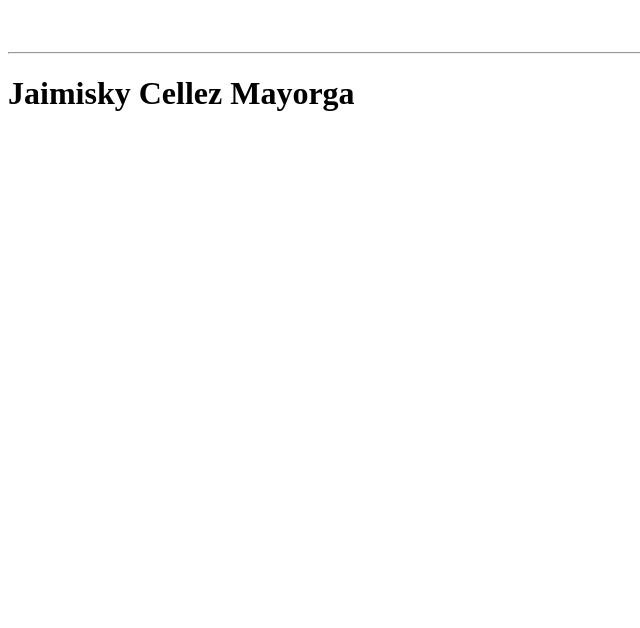
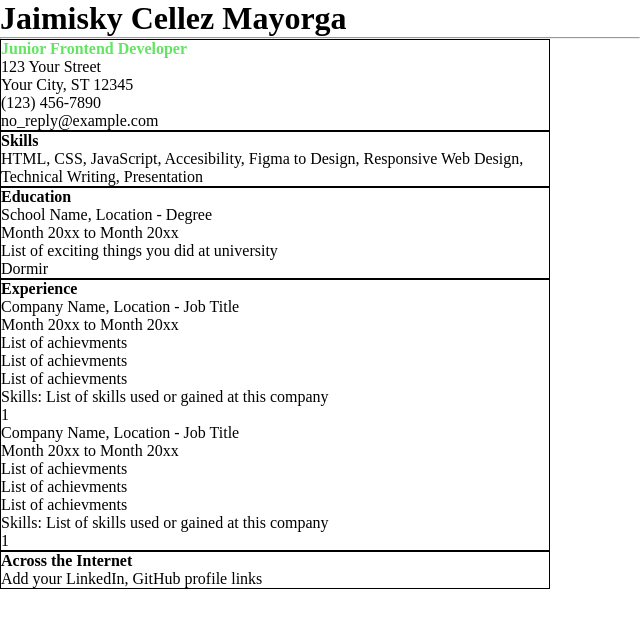
Before and after one commit to T4t1n/Web-design-and-programming, a plain HTML site: page Projects/6-Single-Page CV/index.html in a window 1280 px wide. Shown: the whole page, without its empty margins (0-640 px from the left). Drawn offline with Linux system fonts and the light colour scheme.

Commit message:
learning 18/5/25

```diff
--- a/Projects/6-Single-Page CV/index.html
+++ b/Projects/6-Single-Page CV/index.html
@@ -4,14 +4,69 @@
     <meta charset="UTF-8">
     <meta name="viewport" content="width=device-width, initial-scale=1.0">
     <title>Single-Page CV</title>
+    <link rel="stylesheet" href="style.css">
 </head>
 <body>
     <header>
-        <br>
-        <br>
+        <h1>Jaimisky Cellez Mayorga</h1>
         <hr>
-        <h1>Jaimisky Cellez Mayorga</h1>
     </header>
+    <body>
+        <main>
+            <section class="info seccion">
+                <h4 class="info--title__green">Junior Frontend Developer</h2>
+                <p>123 Your Street</p>
+                <p>Your City, ST 12345</p>
+                <p>(123) 456-7890</p>
+                <p>no_reply@example.com</p>
+            </section>
+            <section class="skills seccion">
+                <h4>Skills</h4>
+                <p>HTML, CSS, JavaScript, Accesibility,
+                    Figma to Design, Responsive Web Design, Technical Writing, Presentation
+                </p>
+            </section>
+            <section class="education seccion">
+                <h4>Education</h4>
+                <p>School Name, Location - Degree</p>
+                <p>Month 20xx to Month 20xx</p>
+                <p>List of exciting things you did at university</p>
+                <ul>
+                    <li>Dormir</li>
+                </ul>
+            </section>
+            <section class="experience seccion">
+                <h4>Experience</h4>
+                <p>Company Name, Location - Job Title</p>
+                <p>Month 20xx to Month 20xx</p>
+                <ul>
+                    <li>List of achievments</li>
+                    <li>List of achievments</li>
+                    <li>List of achievments</li>
+                </ul>
+                <p>Skills: List of skills used or gained at this company</p>
+                <ul>
+                    <li>1</li>
+                </ul>
+                <p>Company Name, Location - Job Title</p>
+                <p>Month 20xx to Month 20xx</p>
+                <ul>
+                    <li>List of achievments</li>
+                    <li>List of achievments</li>
+                    <li>List of achievments</li>
+                </ul>
+                <p>Skills: List of skills used or gained at this company</p>
+                <ul>
+                    <li>1</li>
+                </ul>
+            </section>
+            <section class="acrosstheinternet seccion">
+                <h4>Across the Internet</h4>
+                <p>Add your LinkedIn, GitHub profile links</p>
+            </section>
+
+        </main>
+    </body>
 
 </body>
 </html>
--- /dev/null
+++ b/Projects/6-Single-Page CV/style.css
@@ -0,0 +1,22 @@
+/* Reset */
+* {
+    margin: 0;
+    padding: 0;
+    box-sizing: border-box;
+}
+
+
+hr {
+    width: 50%;
+}
+
+.seccion{
+    width: 550px;
+    border: 1px solid;
+}
+
+.info--title__green {
+    color: rgb(99, 228, 99);
+    font-weight: bolder;
+
+}
```
